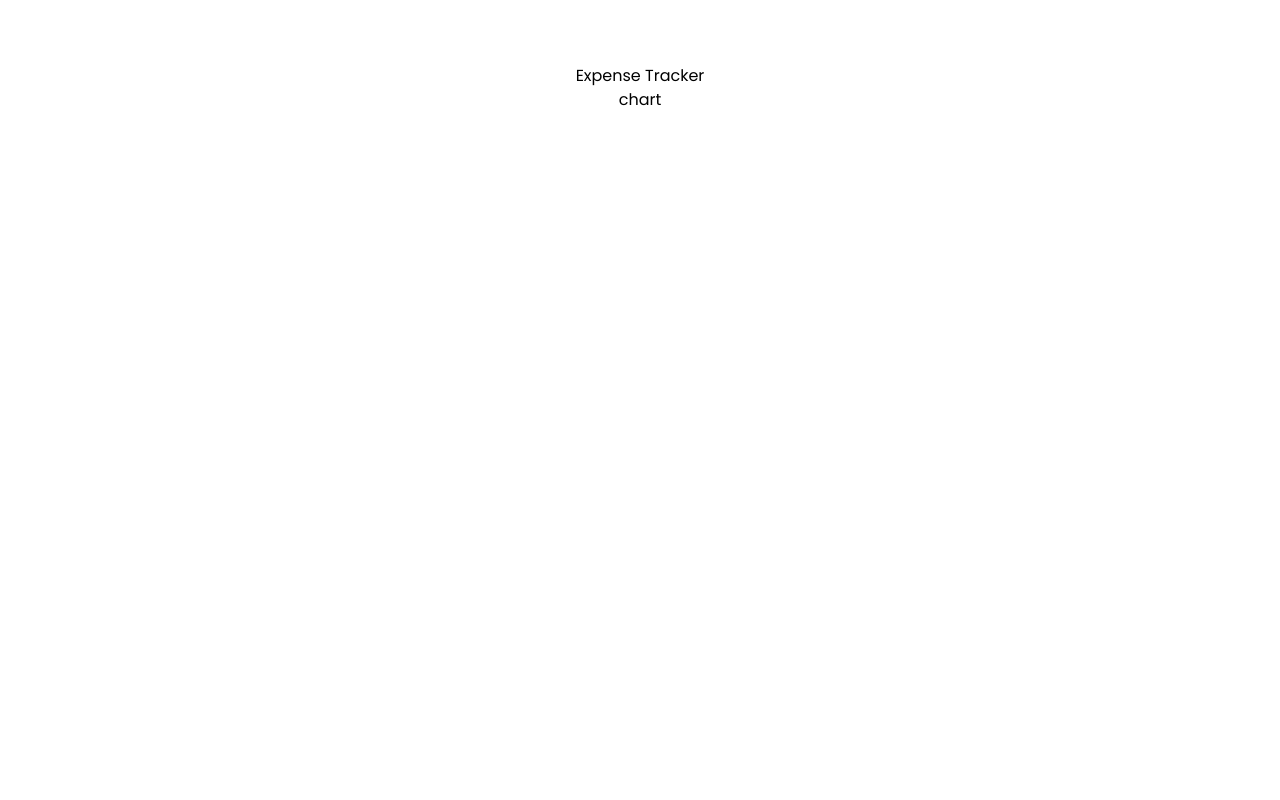
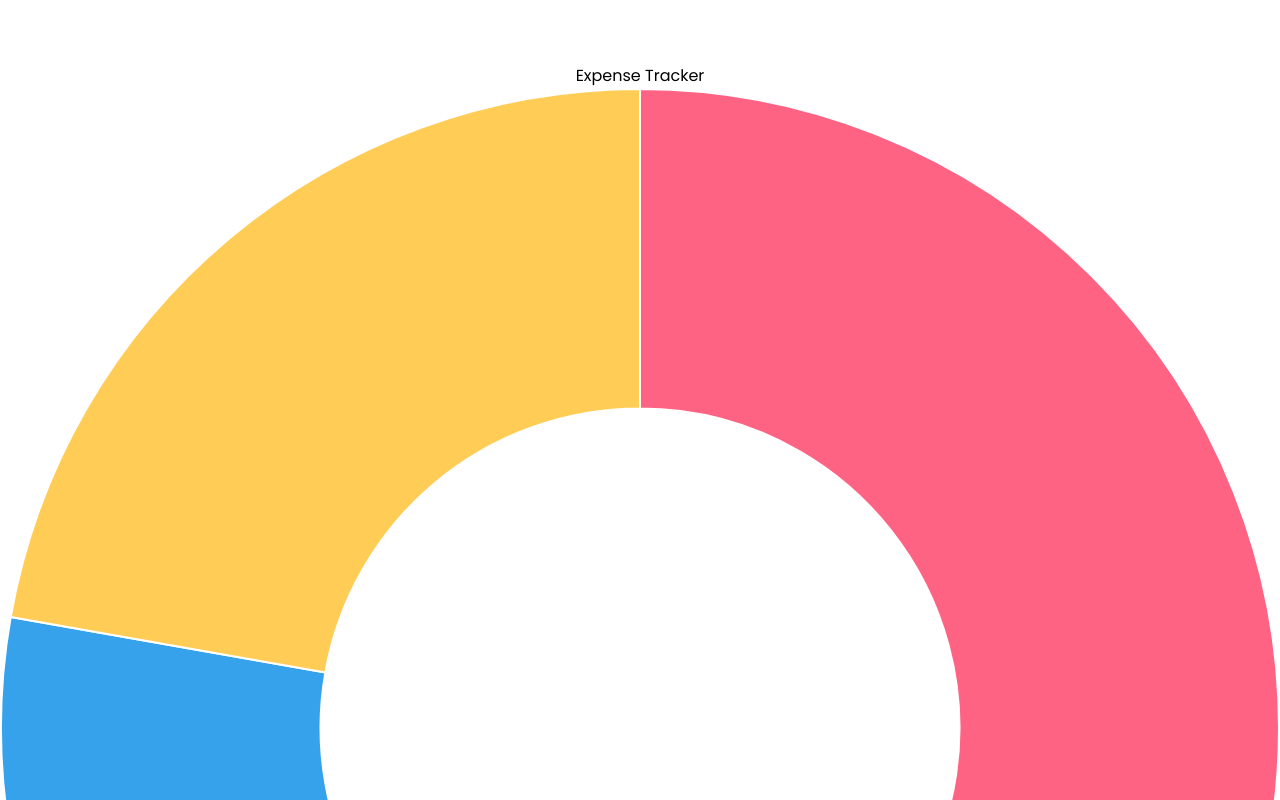
Before and after one commit to himarnoel/expense-tracker, a React (Vite) app: page / in a window 1280 px wide. Shown: the top 800 px of the page. Built offline with nearby package versions, Linux system fonts and the light colour scheme.

Commit message:
chart now working

```diff
--- a/src/Components/Graph.tsx
+++ b/src/Components/Graph.tsx
@@ -1,11 +1,29 @@
-import { Chart } from "chart.js";
+import { ArcElement, Chart } from "chart.js";
 import React, { FC } from "react";
 import { Doughnut } from "react-chartjs-2";
 const Graph: FC = () => {
+  const data = {
+    labels: ["Red", "Blue", "Yellow"],
+    datasets: [
+      {
+        label: "My First Dataset",
+        data: [300, 50, 100],
+        backgroundColor: [
+          "rgb(255, 99, 132)",
+          "rgb(54, 162, 235)",
+          "rgb(255, 205, 86)",
+        ],
+        hoverOffset: 4,
+      },
+    ],
+  };
+  Chart.register(ArcElement);
   return (
     <div className="flex justify-content max-w-xs mx-auto">
       <div className="item">
-        <div className="chart relative">chart</div>
+        <div className="chart relative">
+          <Doughnut data={data} />
+        </div>
       </div>
       <div className="flex flex-col py-10 gap-4"></div>
     </div>
```
